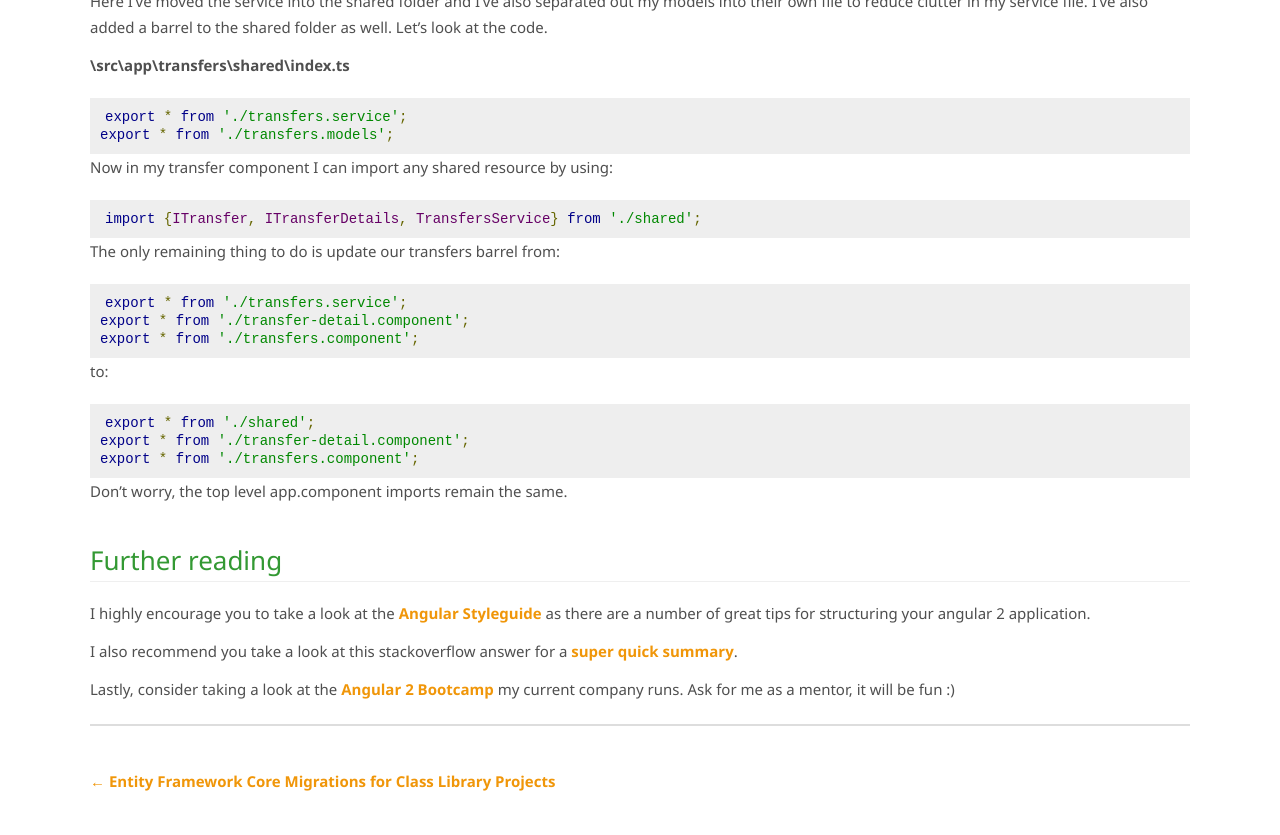
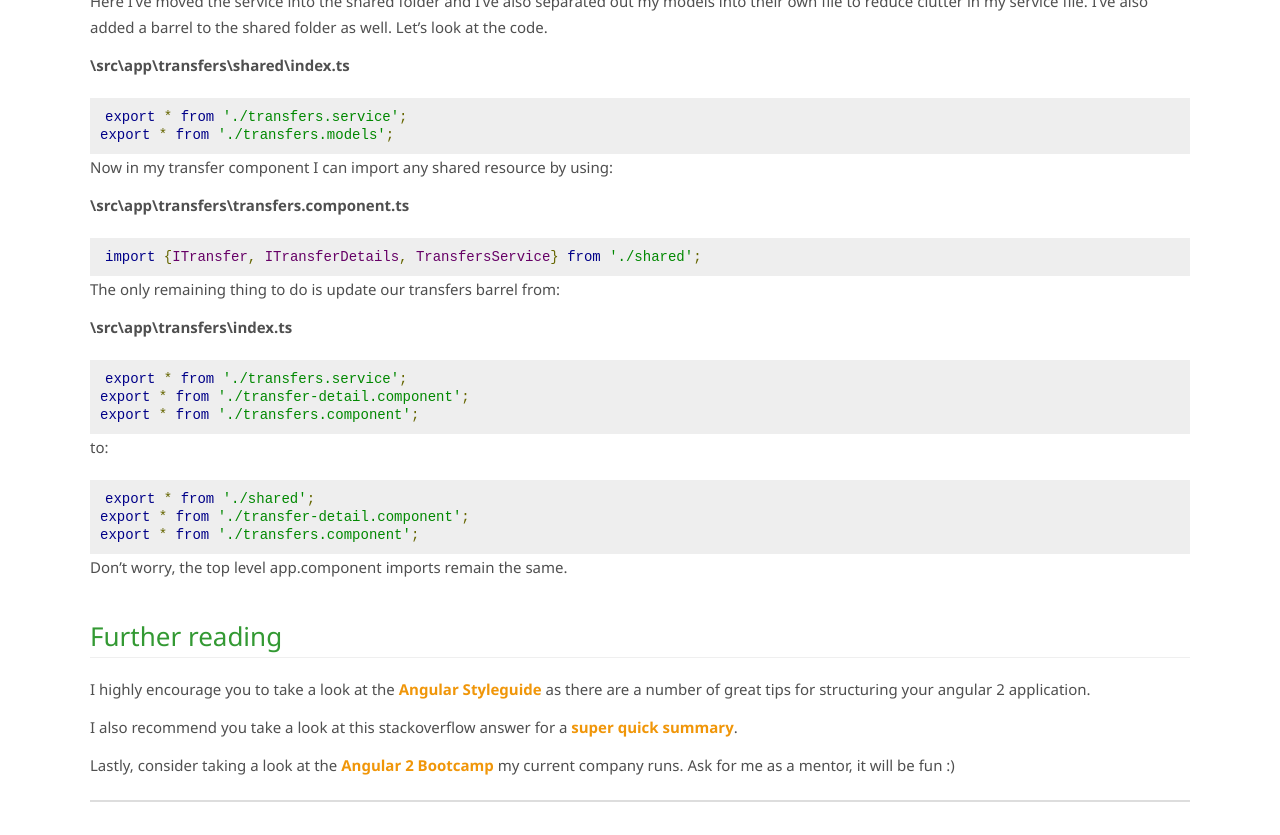
Before and after one commit to bjcull/bjcull.github.com, a Jekyll site: the page built from _posts/2016-07-05-why-angular-cli-creates-a-shared-index-ts-barrel-modules.md, in a window 1280 px wide and 900 px high, scrolled down 2985 px, cut to the strip 65-900 px from the top of the window. Built offline with Jekyll 4.4.1, drawn with Linux system fonts in a browser that asks for light colours; nearby versions of some CDN libraries; comment, search, counter and statistics services are not loaded.

Commit message:
updated barrel post

```diff
--- a/_posts/2016-07-05-why-angular-cli-creates-a-shared-index-ts-barrel-modules.md
+++ b/_posts/2016-07-05-why-angular-cli-creates-a-shared-index-ts-barrel-modules.md
@@ -99,10 +99,14 @@ Here I've moved the service into the shared folder and I've also separated out m
 
 Now in my transfer component I can import any shared resource by using:
 
+**\src\app\transfers\transfers.component.ts**
+
     import {ITransfer, ITransferDetails, TransfersService} from './shared';
 
 
 The only remaining thing to do is update our transfers barrel from:
+
+**\src\app\transfers\index.ts**
 
     export * from './transfers.service';
     export * from './transfer-detail.component';
```
